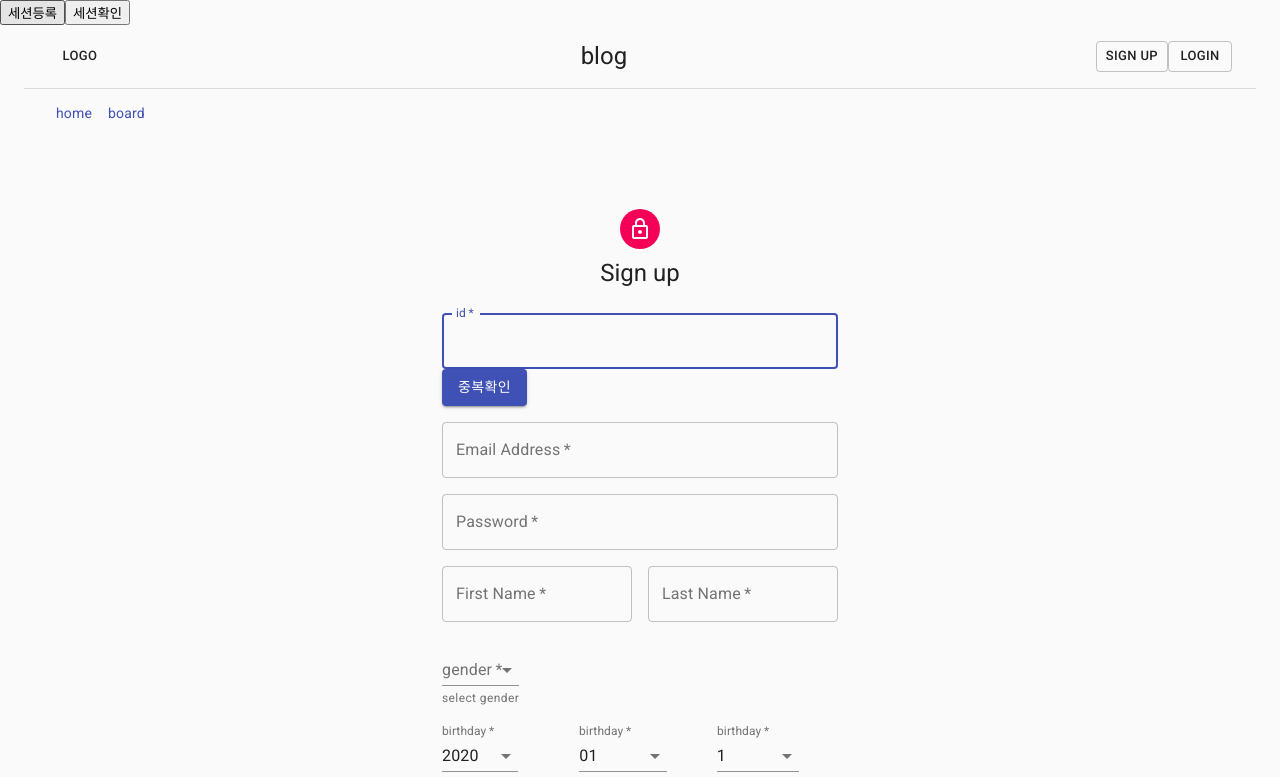
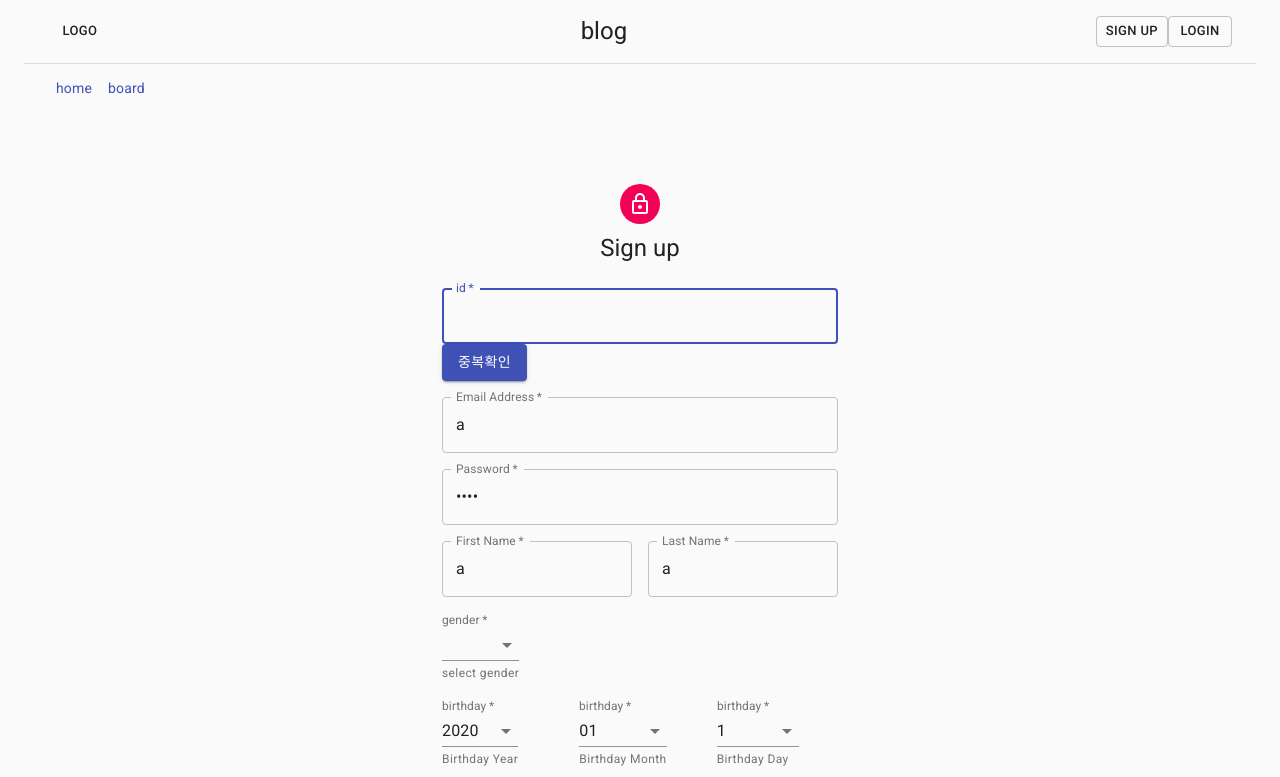
Before and after one commit to publisherleewoo/20200217test, a React (Create React App) app: page /#/signup in a window 1280 px wide. Shown: the top 777 px of the page. Built offline with nearby package versions, Linux system fonts and the light colour scheme.

Commit message:
no message

```diff
--- a/src/App.js
+++ b/src/App.js
@@ -12,7 +12,7 @@ import Header from './common/Header'
 import Footer from './common/Footer'
 
 import { Container, CssBaseline } from '@material-ui/core/';
-import Axios from 'axios';
+
 
 
 
@@ -29,40 +29,11 @@ function App() {
 
     }
   })
-  const header ={
-    method: "GET",
-    headers: {
-       'Accept':'application/json',
-       'Content-Type': 'application/json',
-       'Cache': 'no-cache'
-    },
-    credentials: 'include'
-  };
 
 
 
   return (
     <>
-    <button onClick={()=>{
-
-
-
-      Axios.get("/testsess",header).then(r=>{
-        console.log("서버단세션통신")
-        console.log(r)
-      }).catch(err=>{
-        console.log(err)
-      })
-    }}>세션등록</button>
-    <button onClick={()=>{
-      Axios.get("/getsess/",header).then(r=>{
-        console.log("서버단세션확인통신 ")
-      }).catch(err=>{
-        console.log(err)
-      })
-    }}>세션확인</button>
-
-
       <Router>
         <CssBaseline />
         <Container maxWidth="lg">
--- a/src/component/BoardTable.js
+++ b/src/component/BoardTable.js
@@ -1,24 +1,30 @@
 import React, { useEffect } from 'react';
 import PropTypes from 'prop-types';
-import {Link} from 'react-router-dom'
+import { Link } from 'react-router-dom'
 
-import { withStyles,makeStyles, useTheme } from '@material-ui/core/styles';
+import { withStyles, makeStyles, useTheme } from '@material-ui/core/styles';
 import Table from '@material-ui/core/Table';
-import TableHead from '@material-ui/core/TableHead';
 
-import TableBody from '@material-ui/core/TableBody';
-import TableCell from '@material-ui/core/TableCell';
-import TableContainer from '@material-ui/core/TableContainer';
-import TableFooter from '@material-ui/core/TableFooter';
-import TablePagination from '@material-ui/core/TablePagination';
-import TableRow from '@material-ui/core/TableRow';
-import Paper from '@material-ui/core/Paper';
-import IconButton from '@material-ui/core/IconButton';
+import {
+  TableHead,
+  TableBody,
+  TableCell,
+  TableContainer,
+  TableFooter,
+  TablePagination,
+  TableRow,
+  Paper,
+  CircularProgress,
+  IconButton
+} from '@material-ui/core/';
+
+
+
 import FirstPageIcon from '@material-ui/icons/FirstPage';
 import KeyboardArrowLeft from '@material-ui/icons/KeyboardArrowLeft';
 import KeyboardArrowRight from '@material-ui/icons/KeyboardArrowRight';
 import LastPageIcon from '@material-ui/icons/LastPage';
-import Axios from 'axios';
+
 
 
 const useStyles1 = makeStyles(theme => ({
@@ -94,26 +100,26 @@ TablePaginationActions.propTypes = {
   rowsPerPage: PropTypes.number.isRequired,
 };
 var no = 1;
-function createData( btitle, buser,updated_at,bhits) {
+function createData(btitle, buser, updated_at, bhits) {
 
-    return { no:no++, btitle, buser,updated_at,bhits };
+  return { no: no++, btitle, buser, updated_at, bhits };
 }
 
 
 const rows = [
-  createData('Cupcake',305, 3.7),
-  createData('Donut',452, 25.0),
-  createData('Eclair',262, 16.0),
+  createData('Cupcake', 305, 3.7),
+  createData('Donut', 452, 25.0),
+  createData('Eclair', 262, 16.0),
   createData('Frozen y159,oghurt', 6.0),
-  createData('Gingerbread',356, 16.0),
-  createData('Honeycomb',408, 3.2),
+  createData('Gingerbread', 356, 16.0),
+  createData('Honeycomb', 408, 3.2),
   createData('Ice c237,ream sandwich', 9.0),
   createData('Jelly B375,ean', 0.0),
-  createData('KitKat',518, 26.0),
-  createData('Lollipop',392, 0.2),
-  createData('Marshmallow',318, 0),
-  createData('Nougat',360, 19.0),
-  createData('Oreo',437, 18.0),
+  createData('KitKat', 518, 26.0),
+  createData('Lollipop', 392, 0.2),
+  createData('Marshmallow', 318, 0),
+  createData('Nougat', 360, 19.0),
+  createData('Oreo', 437, 18.0),
 ]
 
 const useStyles2 = makeStyles({
@@ -122,20 +128,12 @@ const useStyles2 = makeStyles({
   },
 });
 
-export default function CustomPaginationActionsTable() {
+export default function CustomPaginationActionsTable({ data }) {
+  console.log(data)
   const classes = useStyles2();
   const [page, setPage] = React.useState(0);
   const [rowsPerPage, setRowsPerPage] = React.useState(5);
   const emptyRows = rowsPerPage - Math.min(rowsPerPage, rows.length - page * rowsPerPage);
-
-  useEffect(()=>{
-    Axios.get('/board').then(r=>{
-    console.log(r)
-  }).catch(err=>{
-    console.log(err)
-  })
-},[])
-
 
   const handleChangePage = (event, newPage) => {
     setPage(newPage);
@@ -147,18 +145,17 @@ export default function CustomPaginationActionsTable() {
   };
 
   return (
+    <>
+
       <TableContainer component={Paper}>
-
         <button>
           <Link to={{
-              pathname:"/board/write",
+            pathname: "/board/write",
 
           }}>
             글쓰기
             </Link>
         </button>
-
-
         <Table className={classes.table} aria-label="custom pagination table">
           <TableHead>
             <TableRow>
@@ -170,7 +167,8 @@ export default function CustomPaginationActionsTable() {
             </TableRow>
           </TableHead>
           <TableBody>
-          {(rowsPerPage > 0
+            {
+              (rowsPerPage > 0
                 ? rows.slice(page * rowsPerPage, page * rowsPerPage + rowsPerPage)
                 : rows
               ).map(row => (
@@ -178,13 +176,19 @@ export default function CustomPaginationActionsTable() {
                   <TableCell align="left">
                     {row.no}
                   </TableCell>
-              <TableCell component="th"  scope="row" align="left">{row.btitle}</TableCell>
+                  <TableCell component="th" scope="row" align="left">{row.btitle}</TableCell>
                   <TableCell align="right">{row.buser}</TableCell>
                   <TableCell align="right">{row.updated_at}</TableCell>
                   <TableCell align="right">{row.bhits}</TableCell>
                 </TableRow>
-          ))}
-
+              ))
+            }
+               {/* <TableRow style={{ height: 53 * emptyRows }}>
+                  <TableCell align="center" colSpan={6} >
+                      <CircularProgress />
+                    </TableCell>
+                  </TableRow>
+               */}
             {emptyRows > 0 && (
               <TableRow style={{ height: 53 * emptyRows }}>
                 <TableCell colSpan={6} />
@@ -211,5 +215,7 @@ export default function CustomPaginationActionsTable() {
           </TableFooter>
         </Table>
       </TableContainer>
+
+    </>
   );
 }
--- a/src/component/Login.js
+++ b/src/component/Login.js
@@ -50,18 +50,15 @@ export default function Login() {
             u_id,
             u_password
         }
-        Axios.post('/users/login', reqData)
+        Axios.post('/users/login', reqData,{withCredentials:true})
             .then(r => {
-                console.log(r)
-                console.log(document.cookie)
-                // let { msg, code, userInfo } = r.data;
-                // console.log(r.data)
-                // alert(msg)
-                // if (code === 1) {
-                //     store.dispatch({ type: "login", payload: userInfo })
-
-                //     // history.goBack()
-                // }
+                let { msg, code, userInfo } = r.data;
+                console.log(r.data)
+                alert(msg)
+                if (code === 1) {
+                    store.dispatch({ type: "login", payload: userInfo })
+                    history.push('/')
+                }
             })
             .catch(err => { alert(err) })
     }
--- a/src/component/SignUp.js
+++ b/src/component/SignUp.js
@@ -51,21 +51,35 @@ export default () => {
   const classes = useStyles();
   const history = useHistory();
 
+  // const [checkId, setCheckId] = useState(false)
+  // const [checkSubmit, setCheckSubmit] = useState(false)
+  // const [u_id, setId] = useState('');
+  // const [u_email, setEmail] = useState('');
+  // const [u_password, setPassword] = useState('');
+  // const [u_firstName, setFirstName] = useState('');
+  // const [u_lastName, setLastName] = useState('');
+  // const [u_gender, setGender] = useState('');
+  // const [u_birthdayY, setBirthdayY] = useState(new Date().getFullYear());
+  // const [u_birthdayM, setBirthdayM] = useState('01');
+  // const [u_birthdayD, setBirthdayD] = useState(1);
+  // const [u_phone1, setPhone1] = useState('');
+  // const [u_phone2, setPhone2] = useState('');
+  // const [u_phone3, setPhone3] = useState('');
+
   const [checkId, setCheckId] = useState(false)
   const [checkSubmit, setCheckSubmit] = useState(false)
   const [u_id, setId] = useState('');
-  const [u_email, setEmail] = useState('');
-  const [u_password, setPassword] = useState('');
-  const [u_firstName, setFirstName] = useState('');
-  const [u_lastName, setLastName] = useState('');
-  const [u_gender, setGender] = useState('');
+  const [u_email, setEmail] = useState('a');
+  const [u_password, setPassword] = useState('1234');
+  const [u_firstName, setFirstName] = useState('a');
+  const [u_lastName, setLastName] = useState('a');
+  const [u_gender, setGender] = useState('a');
   const [u_birthdayY, setBirthdayY] = useState(new Date().getFullYear());
   const [u_birthdayM, setBirthdayM] = useState('01');
   const [u_birthdayD, setBirthdayD] = useState(1);
-  const [u_phone1, setPhone1] = useState('');
-  const [u_phone2, setPhone2] = useState('');
-  const [u_phone3, setPhone3] = useState('');
-
+  const [u_phone1, setPhone1] = useState('1');
+  const [u_phone2, setPhone2] = useState('2');
+  const [u_phone3, setPhone3] = useState('3');
 
   let submitFunc = (e) => {
     e.preventDefault()
--- a/src/index.js
+++ b/src/index.js
@@ -8,7 +8,7 @@ import Axios from 'axios'
 Axios.defaults.baseURL = 'http://localhost:4000';
 // Axios.defaults.headers.common['Authorization'] = AUTH_TOKEN;
 Axios.defaults.headers.post['Content-Type'] = 'application/x-www-form-urlencoded';
-
+Axios.defaults.withCredentials = true;
 
 
 ReactDOM.render(<App />, document.getElementById('root'));
--- a/src/pages/Board.js
+++ b/src/pages/Board.js
@@ -1,8 +1,8 @@
-import React from 'react';
+import React,{useState, useEffect} from 'react';
 import MainVisual from '../component/MainVisual'
 import {Grid} from '@material-ui/core'
 import BoardTable from '../component/BoardTable'
-
+import Axios from 'axios'
 const mainVisual = {
     title: 'Board Page Title of a longer featured blog post',
     description:
@@ -13,13 +13,24 @@ const mainVisual = {
 };
 
 let Board =()=> {
+    let [data,setData] = useState(null)
+
+
+    useEffect(()=>{
+        Axios.get('/board').then(r=>{
+            console.log(r)
+            setData(r.data)
+        }).catch(err=>{
+            console.log(err)
+        })
+    },[])
 
 
         return (
             <>
                 <MainVisual post={mainVisual} />
                 <Grid container>
-                 <BoardTable></BoardTable>
+                 <BoardTable data={data}></BoardTable>
                 </Grid>
             </>
         );
```
Lines whose indentation alone changed are shown as unchanged.
